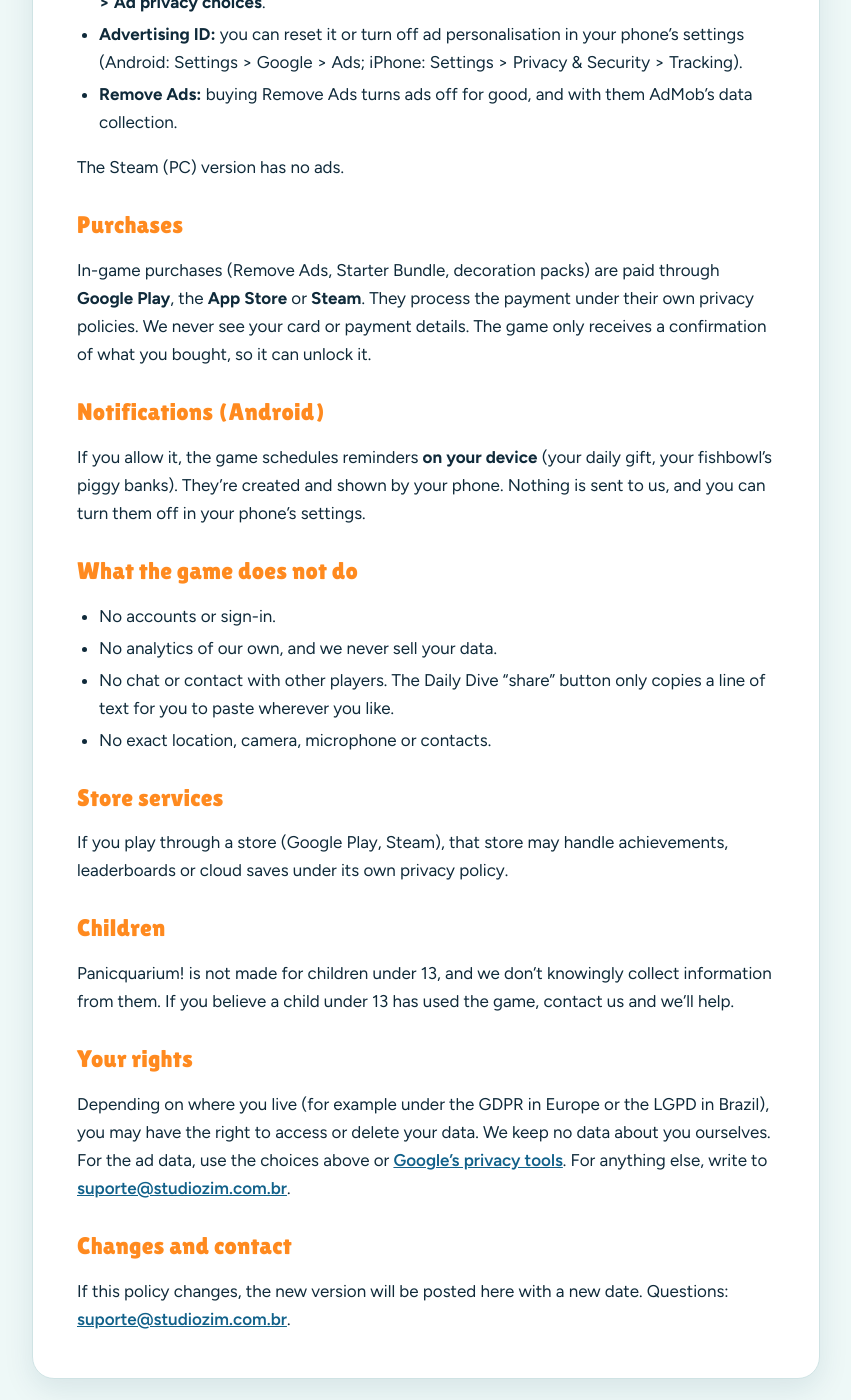
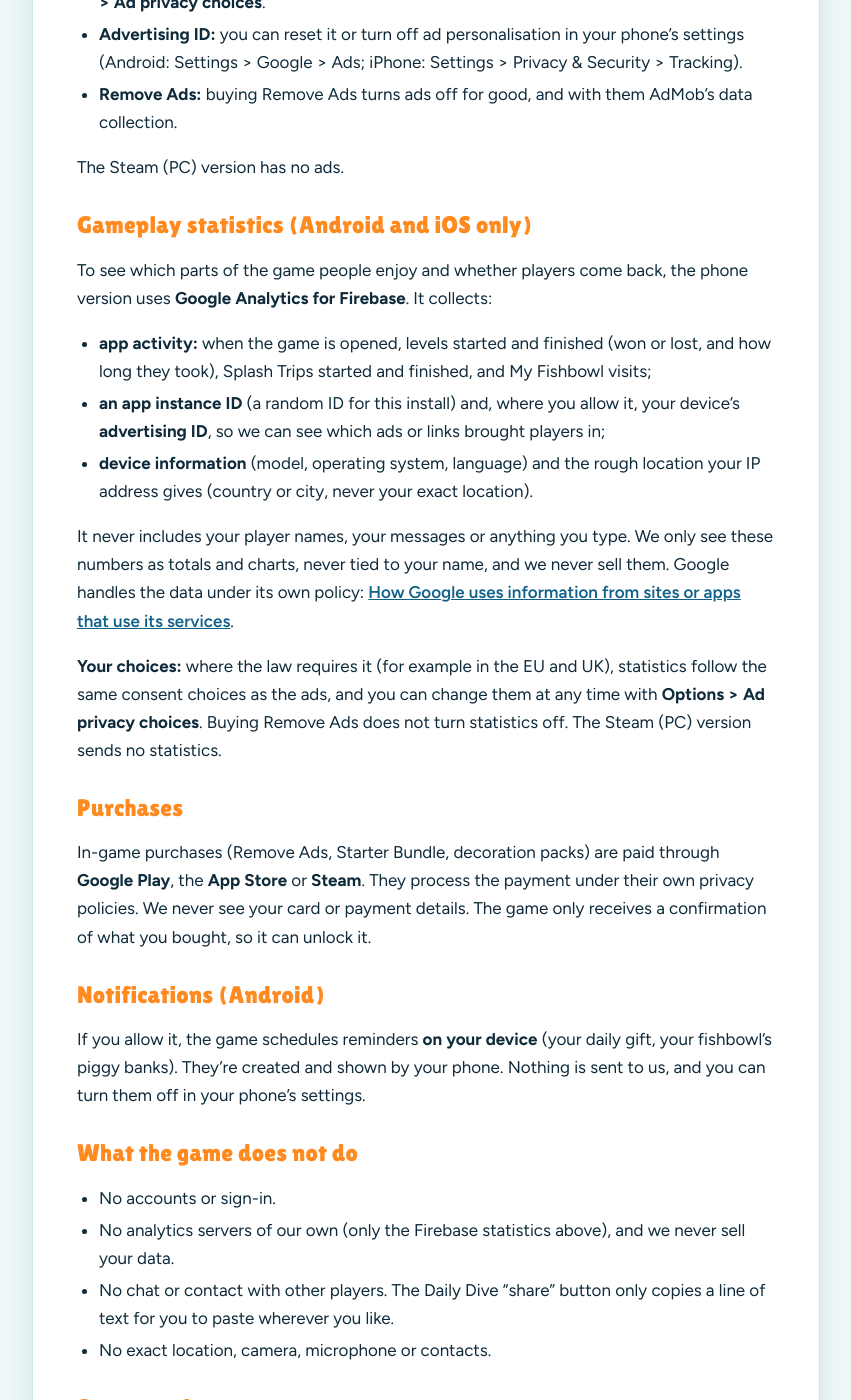
Before and after one commit to Samizim/panicquarium, a Jekyll site: the page built from privacy.md, in a window 1280 px wide and 1400 px high, scrolled down 1331 px. Shown: the whole window, without its empty margins (214-1065 px from the left). Built offline with Jekyll 4.4.1, drawn with Linux system fonts in a browser that asks for light colours; some of the changed text lies outside the part shown.

Commit message:
Privacy policy: gameplay statistics (Google Analytics for Firebase) on phones

```diff
--- a/privacy.md
+++ b/privacy.md
@@ -4,9 +4,9 @@ permalink: /privacy/
 ---
 # Privacy Policy
 
-*Last updated: 12 November 2026. Developer: Studiozim ([studiozim.com.br](https://studiozim.com.br)).*
+*Last updated: 14 November 2026. Developer: Studiozim ([studiozim.com.br](https://studiozim.com.br)).*
 
-Panicquarium! is a casual aquarium game for teens and adults (13+). We don't run any servers and we don't collect your personal information ourselves. On phones, the free version shows ads through Google AdMob, and that's the one place data leaves your device. This page explains what goes where.
+Panicquarium! is a casual aquarium game for teens and adults (13+). We don't run any servers and we don't collect your personal information ourselves. On phones, data leaves your device in two places: the ads (Google AdMob, free version only) and anonymous gameplay statistics (Google Analytics for Firebase). This page explains what goes where.
 
 ## What the game stores
 
@@ -33,6 +33,18 @@ Google handles that data under its own policy: [How Google uses information from
 
 The Steam (PC) version has no ads.
 
+## Gameplay statistics (Android and iOS only)
+
+To see which parts of the game people enjoy and whether players come back, the phone version uses **Google Analytics for Firebase**. It collects:
+
+- **app activity:** when the game is opened, levels started and finished (won or lost, and how long they took), Splash Trips started and finished, and My Fishbowl visits;
+- **an app instance ID** (a random ID for this install) and, where you allow it, your device's **advertising ID**, so we can see which ads or links brought players in;
+- **device information** (model, operating system, language) and the rough location your IP address gives (country or city, never your exact location).
+
+It never includes your player names, your messages or anything you type. We only see these numbers as totals and charts, never tied to your name, and we never sell them. Google handles the data under its own policy: [How Google uses information from sites or apps that use its services](https://policies.google.com/technologies/partner-sites).
+
+**Your choices:** where the law requires it (for example in the EU and UK), statistics follow the same consent choices as the ads, and you can change them at any time with **Options > Ad privacy choices**. Buying Remove Ads does not turn statistics off. The Steam (PC) version sends no statistics.
+
 ## Purchases
 
 In-game purchases (Remove Ads, Starter Bundle, decoration packs) are paid through **Google Play**, the **App Store** or **Steam**. They process the payment under their own privacy policies. We never see your card or payment details. The game only receives a confirmation of what you bought, so it can unlock it.
@@ -44,7 +56,7 @@ If you allow it, the game schedules reminders **on your device** (your daily gif
 ## What the game does not do
 
 - No accounts or sign-in.
-- No analytics of our own, and we never sell your data.
+- No analytics servers of our own (only the Firebase statistics above), and we never sell your data.
 - No chat or contact with other players. The Daily Dive "share" button only copies a line of text for you to paste wherever you like.
 - No exact location, camera, microphone or contacts.
 
@@ -58,7 +70,7 @@ Panicquarium! is not made for children under 13, and we don't knowingly collect
 
 ## Your rights
 
-Depending on where you live (for example under the GDPR in Europe or the LGPD in Brazil), you may have the right to access or delete your data. We keep no data about you ourselves. For the ad data, use the choices above or [Google's privacy tools](https://myaccount.google.com/data-and-privacy). For anything else, write to [suporte@studiozim.com.br](mailto:suporte@studiozim.com.br).
+Depending on where you live (for example under the GDPR in Europe or the LGPD in Brazil), you may have the right to access or delete your data. We keep no data about you ourselves. For the ad and statistics data, use the choices above or [Google's privacy tools](https://myaccount.google.com/data-and-privacy). For anything else, write to [suporte@studiozim.com.br](mailto:suporte@studiozim.com.br).
 
 ## Changes and contact
 
```
